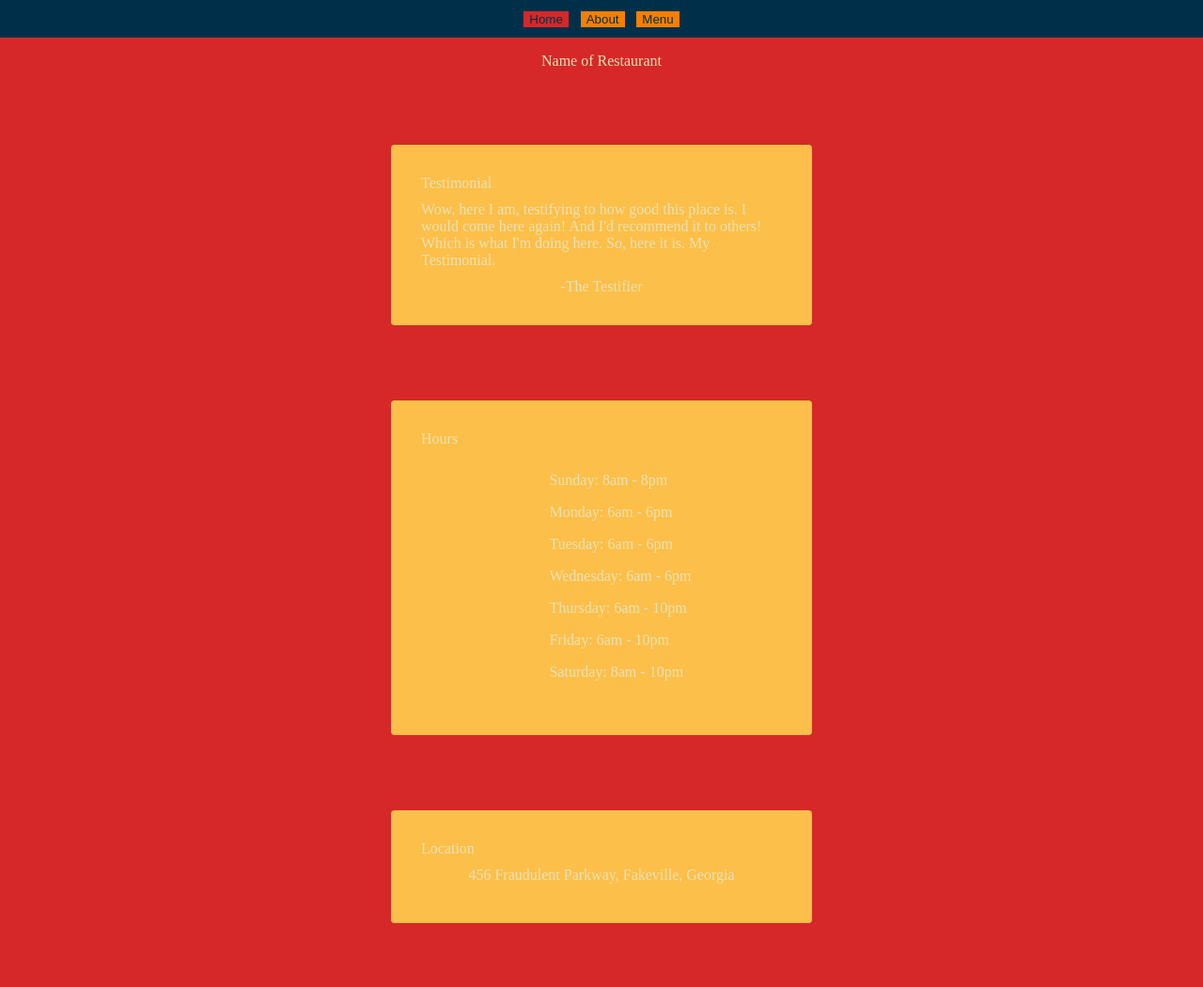
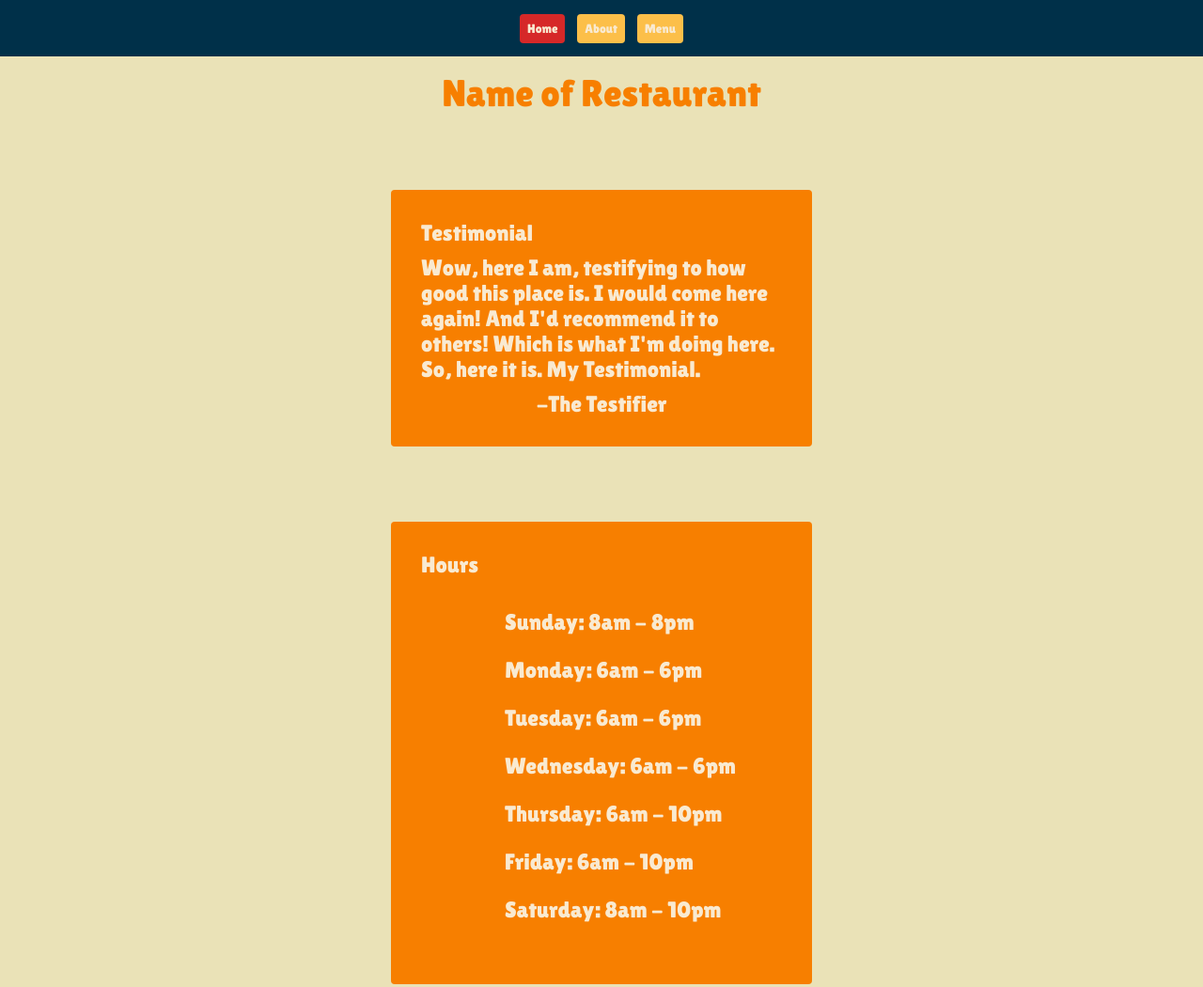
Before and after one commit to rossclay/odin-restaurant-page, a website built with webpack: page src/index.html in a window 1280 px wide. Shown: the top 1050 px of the page at 94% size. Before the commit the page ends 982 px from the top, so only its background shows below. Built offline with nearby package versions, Linux system fonts and the light colour scheme.

Commit message:
includes img and subheader styling

```diff
--- a/src/style.css
+++ b/src/style.css
@@ -1,19 +1,22 @@
 @font-face {
     font-family: 'Lilita One';
-    src: url('./LilitaOne-Regular.ttf') format('ttf');
-    font-weight: 600;
+    src: url('./LilitaOne-Regular.ttf') format('truetype');
+    font-weight: 900;
     font-style: normal;
 }
 
 :root {
     --card-size: 500px;
     --nav-color: #003049;
-    --site-background-color: #D62828;
-    --card-background-color: #FCBF49;
-    --font-color: #eae2b7;
+    --site-background-color: #eae2b7;
+    --card-background-color: #F77F00;
+    --font-color: rgb(249, 234, 209);
+    --content-header-font-color: #F77F00;
     --active-btn-color: #D62828;
-    --hidden-btn-color: #F77F00;
+    --hidden-btn-color: #FCBF49;
     --card-border-radius: 4px;
+    --card-width: 30vw;
+    --sub-header-width: calc(var(--card-width) *0.75);
     color: var(--font-color);
     font-family: 'Lilita One';
 }
@@ -28,7 +31,7 @@ body {
 
 header {
     background-color: var(--nav-color);
-    height: 5vh;
+    height: 7.5vh;
     display: flex;
     justify-content: center;
     align-items: center;
@@ -42,12 +45,14 @@ nav {
 }
 
 .nav-btn {
-    color: var(--nav-color);
+    font-family: 'Lilita One';
+    color: var(--font-color);
     background-color: var(--active-btn-color);
     border: none;
+    border-radius: var(--card-border-radius);
+    padding: 1vh;
+    cursor: pointer;
 }
-
-
 
 .hidden {
     background-color: var(--hidden-btn-color);
@@ -64,21 +69,53 @@ nav {
     gap: 10vh;
 }
 
-.card {
-    background-color: var(--card-background-color);
-    color: var(--card-font-color);
-    border-radius: var(--card-border-radius);
+.content-header {
+    color: var(--content-header-font-color);
+    font-size: 2.5rem;
+}
+
+
+.card,
+.sub-header {
     display: flex;
     align-self: center;
     align-items: center;
     justify-content: center;
     justify-items: center;
+    background-color: var(--card-background-color);
+    color: var(--card-font-color);
+    border-radius: var(--card-border-radius);
+    gap: 10px;
+    padding: 10px;
+}
+
+.sub-header {
+    font-size: 1.75rem;
+    width: var(--sub-header-width);
+}
+
+.card {
     flex-direction: column;
+    width: var(--card-width);
+    font-size: 1.5rem;
     padding: 5%;
-    gap: 10px;
-    width: 30vw;
 }
+
 
 .card-header {
     align-self: flex-start;
 }
+
+img {
+    width: 60%;
+}
+
+footer {
+    color: var(--active-btn-color);
+    height: 5vh;
+    display: flex;
+    justify-content: center;
+    justify-items: center;
+    align-content: center;
+    align-items: center;
+}
```
